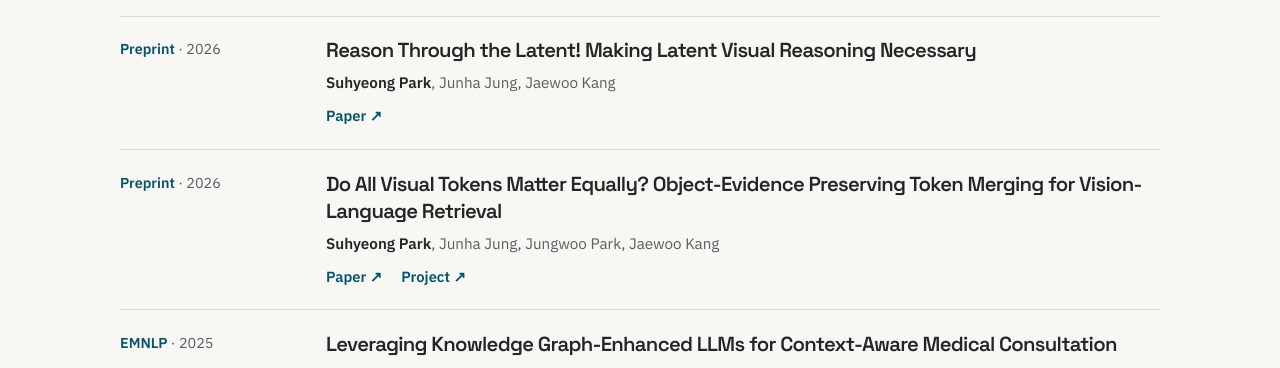
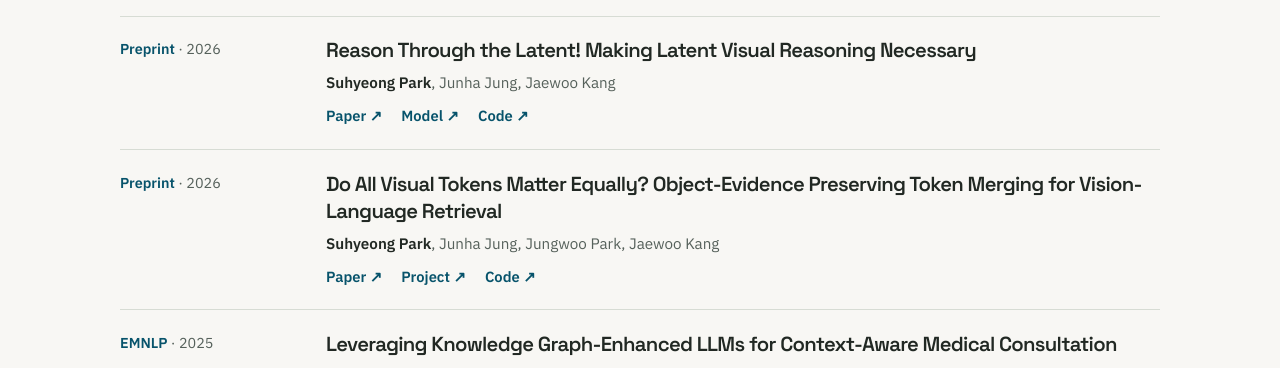
Before and after one commit to suhyeong10/suhyeong10.github.io, a Jekyll site: the page built from index.html, in a window 1280 px wide and 900 px high, scrolled down 447 px. Shown: the part 154-522 px from the top of the window. Built offline with Jekyll 4.4.1, drawn with Linux system fonts in a browser that asks for light colours.

Commit message:
Link CVRR models and code and SaMer code

```diff
--- a/_data/publications.yml
+++ b/_data/publications.yml
@@ -21,6 +21,8 @@
   year: 2026
   publication_date: '2026-09-06'
   paper: https://arxiv.org/abs/2609.06746
+  model: https://huggingface.co/collections/dmis-lab/cvrr
+  code: https://github.com/dmis-lab/CVRR
 
 - title: Do All Visual Tokens Matter Equally? Object-Evidence Preserving Token Merging for Vision-Language Retrieval
   authors:
@@ -33,6 +35,7 @@
   publication_date: '2026-07-06'
   paper: https://arxiv.org/abs/2607.04605
   project: https://suhyeong10.github.io/samer-project-page/
+  code: https://github.com/dmis-lab/SaMer
 
 - title: "BUZZY: Contrastive Scoring to Mitigate Text-Induced Bias in Multimodal Multiple-Choice QA"
   authors:
--- a/_includes/publication-list.html
+++ b/_includes/publication-list.html
@@ -41,6 +41,9 @@
           {% if publication.project %}
             <a href="{{ publication.project | escape }}">Project <span aria-hidden="true">↗</span></a>
           {% endif %}
+          {% if publication.model %}
+            <a href="{{ publication.model | escape }}">Model <span aria-hidden="true">↗</span></a>
+          {% endif %}
           {% if publication.code %}
             <a href="{{ publication.code | escape }}">Code <span aria-hidden="true">↗</span></a>
           {% endif %}
```
